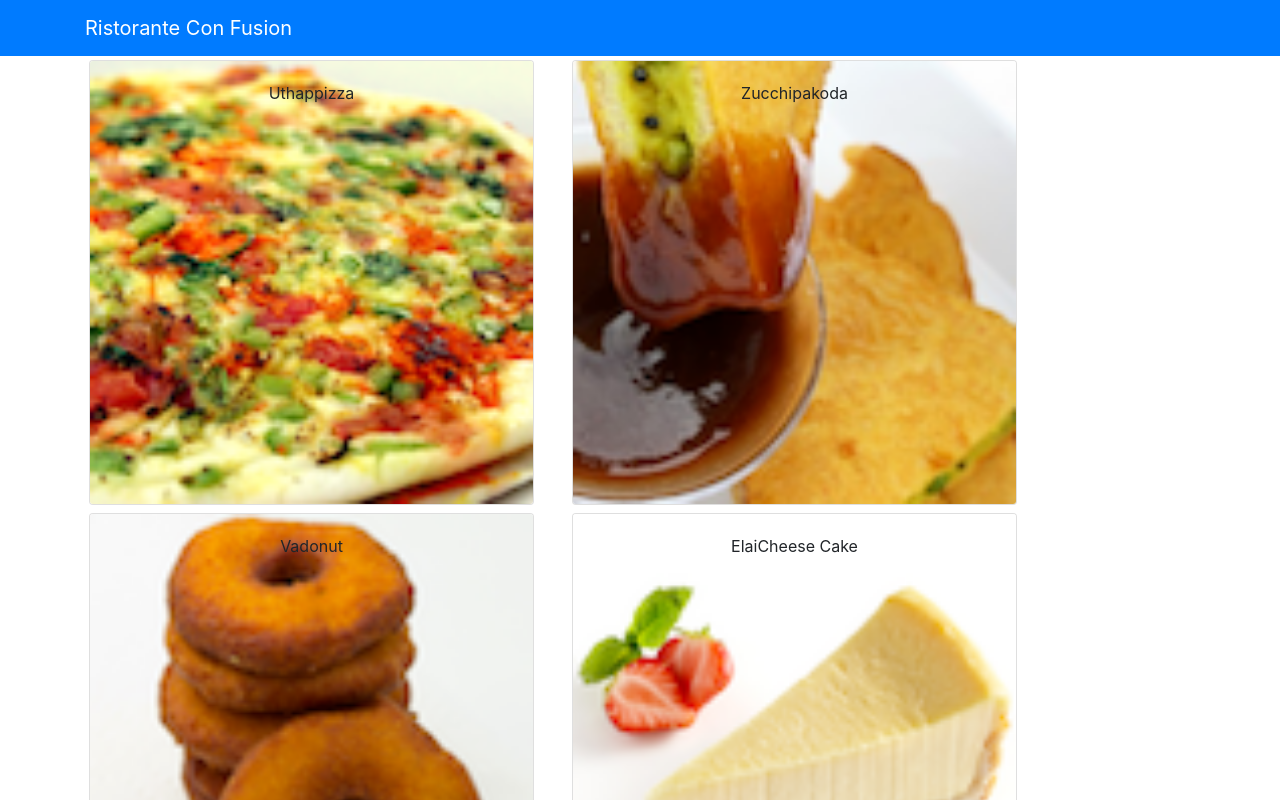
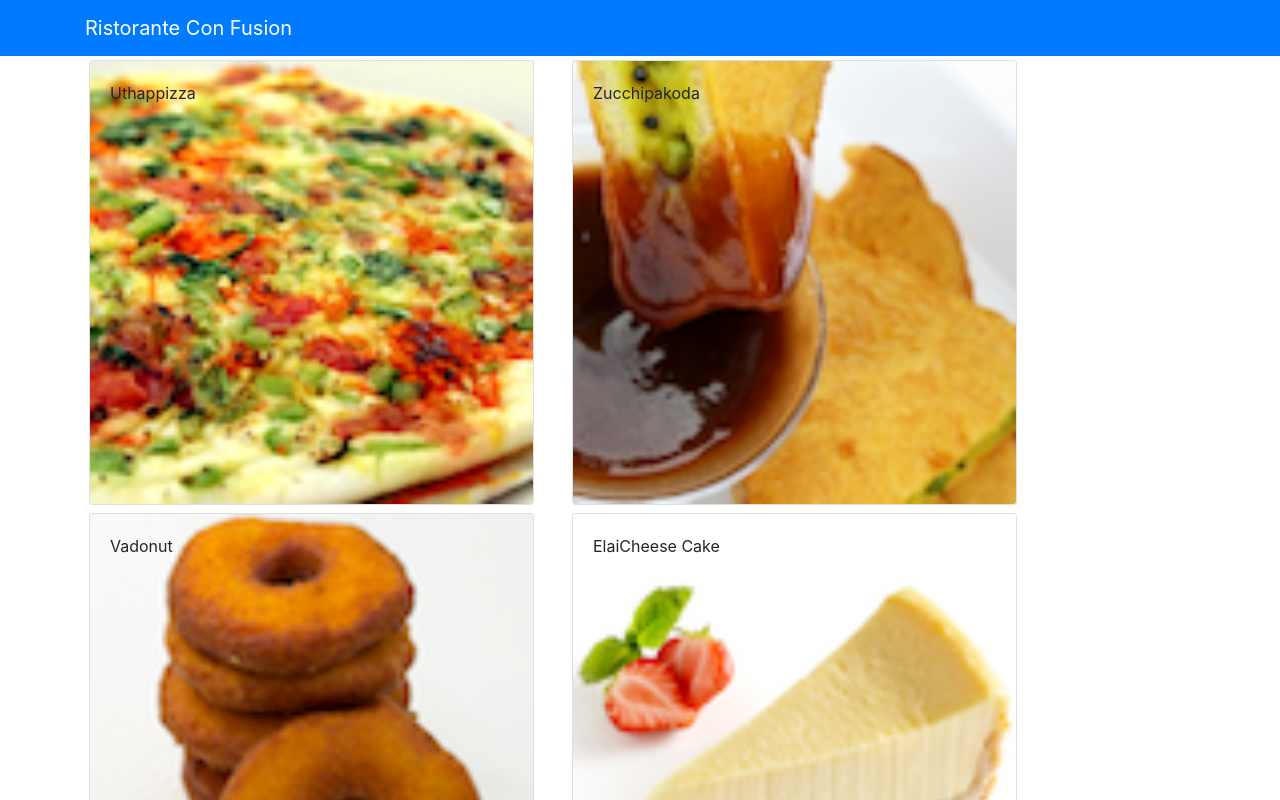
Before and after one commit to BangNguyen1992/coursera-frontend-web-development, a React (Create React App) app: page / in a window 1280 px wide. Shown: the top 800 px of the page. Built offline with nearby package versions, Linux system fonts and the light colour scheme.

Commit message:
Comment out App.css

```diff
--- a/src/App.css
+++ b/src/App.css
@@ -1,4 +1,4 @@
-.App {
+/* .App {
   text-align: center;
 }
 
@@ -35,4 +35,4 @@
   to {
     transform: rotate(360deg);
   }
-}
+} */
--- a/src/App.js
+++ b/src/App.js
@@ -4,7 +4,7 @@ import { Navbar, NavbarBrand } from 'reactstrap';
 import Menu from './components/MenuComponent';
 import { DISHES } from './shared/dishes';
 
-import './App.css';
+// import './App.css';
 
 function App() {
   return (
```
